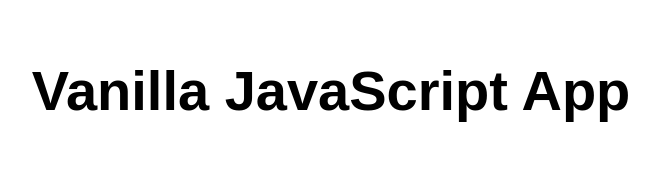
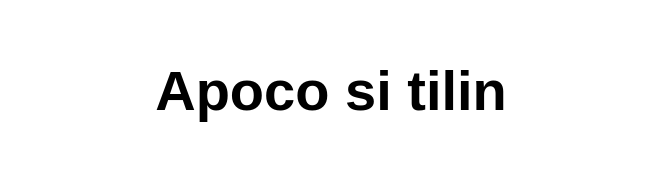
Before and after one commit to KevinMartv/app-suri, a website: page src/index.html in a window 1280 px wide. Shown: the whole page, without its empty margins (309-968 px from the left). Drawn offline with Linux system fonts and the light colour scheme.

Commit message:
// etiquetas modificadas

```diff
--- a/src/index.html
+++ b/src/index.html
@@ -10,7 +10,7 @@
 
 <body>
   <main>
-    <h1>Vanilla JavaScript App</h1>
+    <h1>Apoco si tilin</h1>
   </main>
 </body>
 
```
